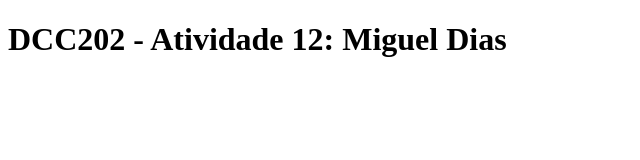
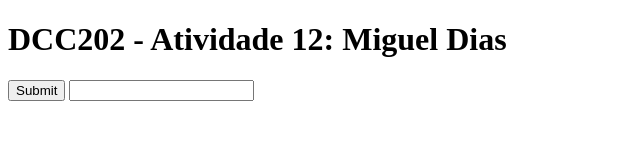
Before and after one commit to ufjf-dcc202/ufjf-dcc202-2023-3-a-atv12-Miguel-Dias-112, a website: page index.html in a window 1280 px wide. Shown: the whole page, without its empty margins (0-640 px from the left). Drawn offline with Linux system fonts and the light colour scheme.

Commit message:
forms criado

```diff
--- a/estoque.js
+++ b/estoque.js
@@ -8,7 +8,7 @@ let estoque={
     ],
     maria: [
         {
-            tipo: "maça",
+            tipo: "abacate",
             qtd: 1
         }
     ],
--- a/index.html
+++ b/index.html
@@ -11,6 +11,12 @@
         <h1>
             DCC202 - Atividade 12: Miguel Dias
         </h1>
+        <section>
+                <form>
+                    <input name="quantidade" type="submit"/>
+                    <input>
+                </form>
+        </section>
     </main>
 </body>
 </html>
```
